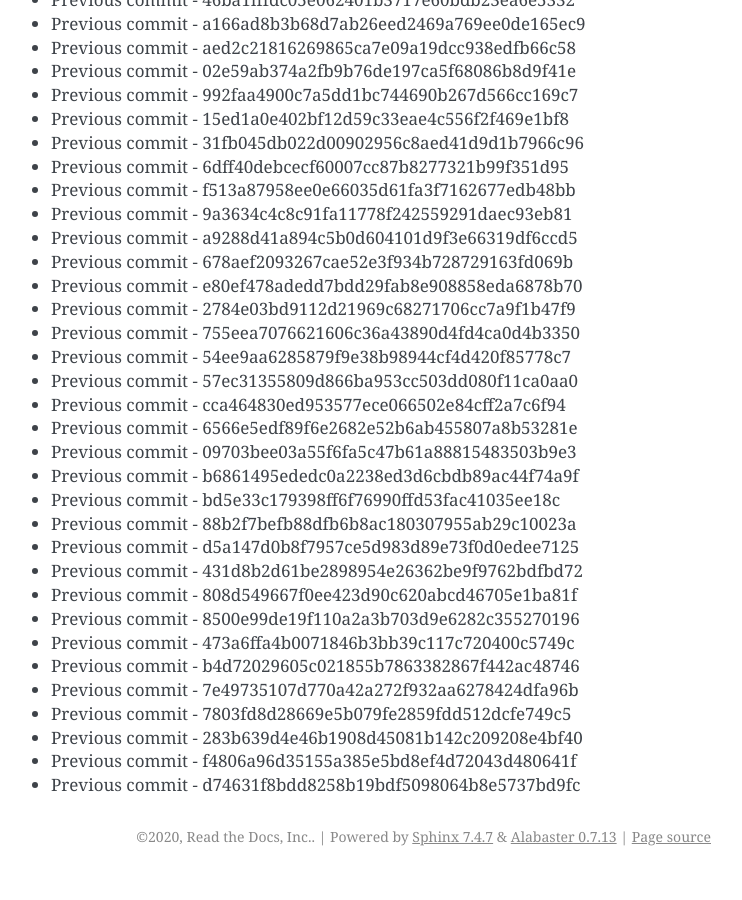
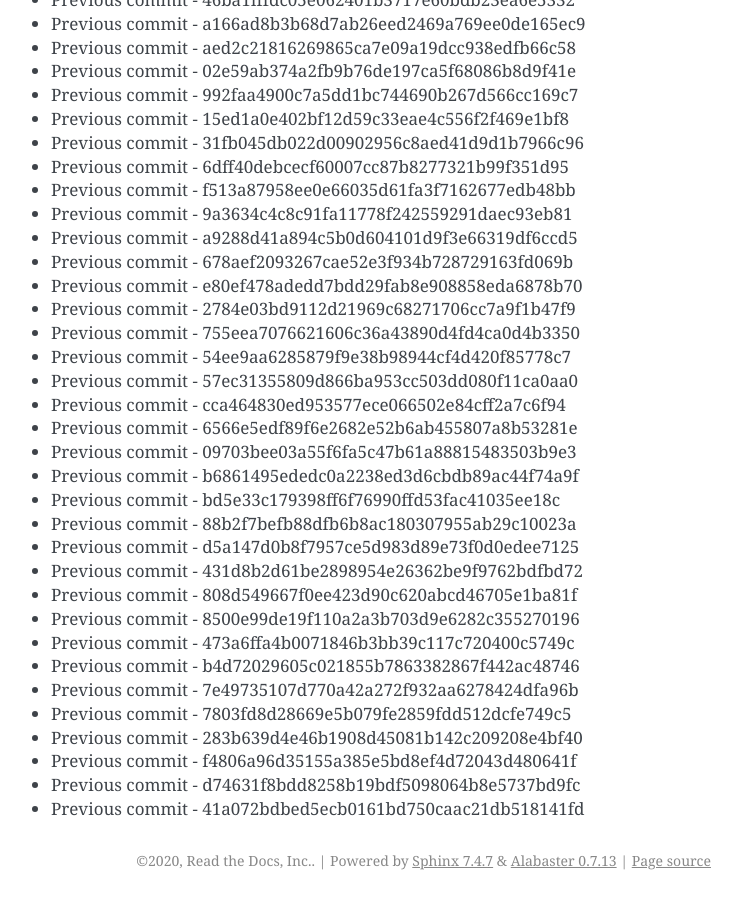
Before and after one commit to readthedocs/rtd-git-stresstest, a Sphinx documentation site: the page built from docs/updates.rst, in a window 1280 px wide and 900 px high, scrolled down 4820 px. Shown: the whole window, without its empty margins (399-1141 px from the left). Built offline with Sphinx 7.4.7, drawn with Linux system fonts in a browser that asks for light colours; before the commit the page ends 5696 px from its top, so only the background shows below that.

Commit message:
Generating commit from previous: 41a072bdbed5ecb0161bd750caac21db518141fd

```diff
--- a/docs/updates.rst
+++ b/docs/updates.rst
@@ -234,3 +234,4 @@ It can be tested for any performance characteristics.
 * Previous commit - 283b639d4e46b1908d45081b142c209208e4bf40
 * Previous commit - f4806a96d35155a385e5bd8ef4d72043d480641f
 * Previous commit - d74631f8bdd8258b19bdf5098064b8e5737bd9fc
+* Previous commit - 41a072bdbed5ecb0161bd750caac21db518141fd
```
